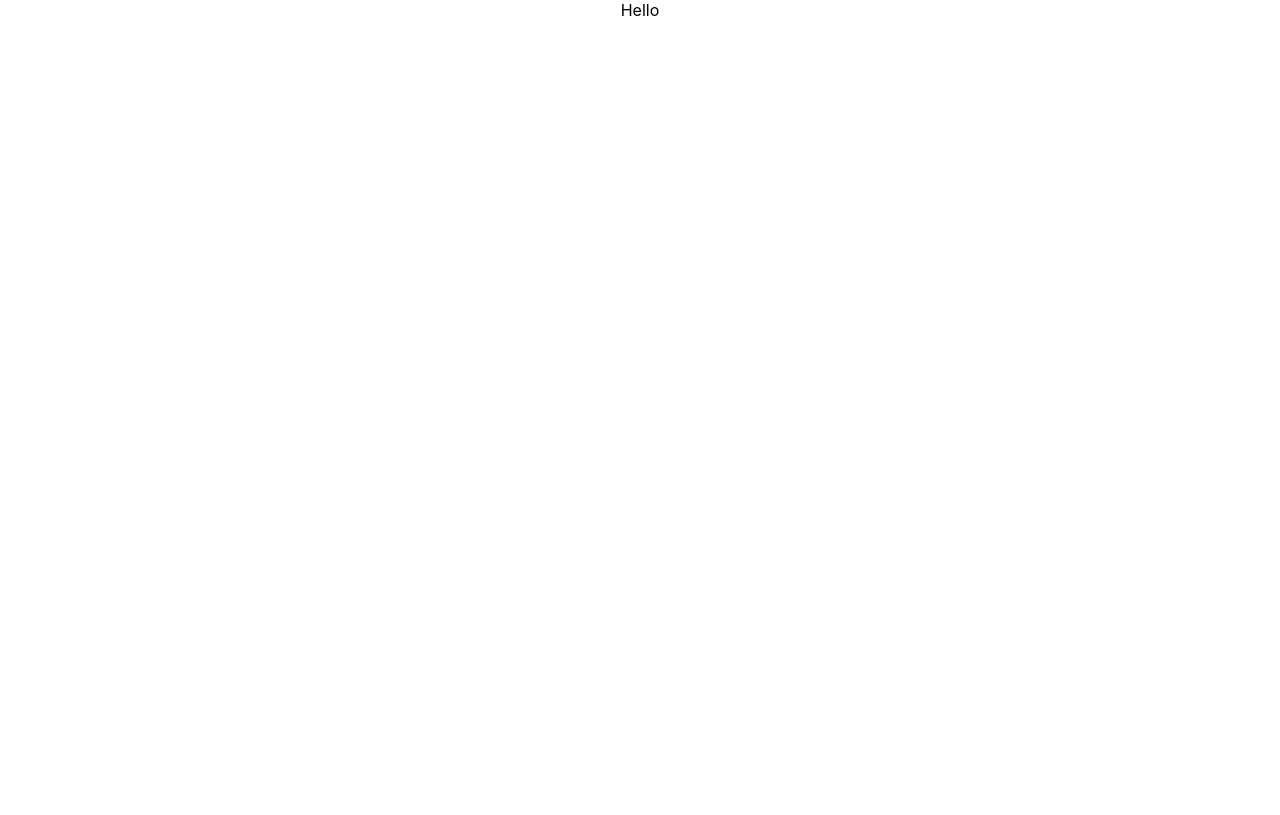
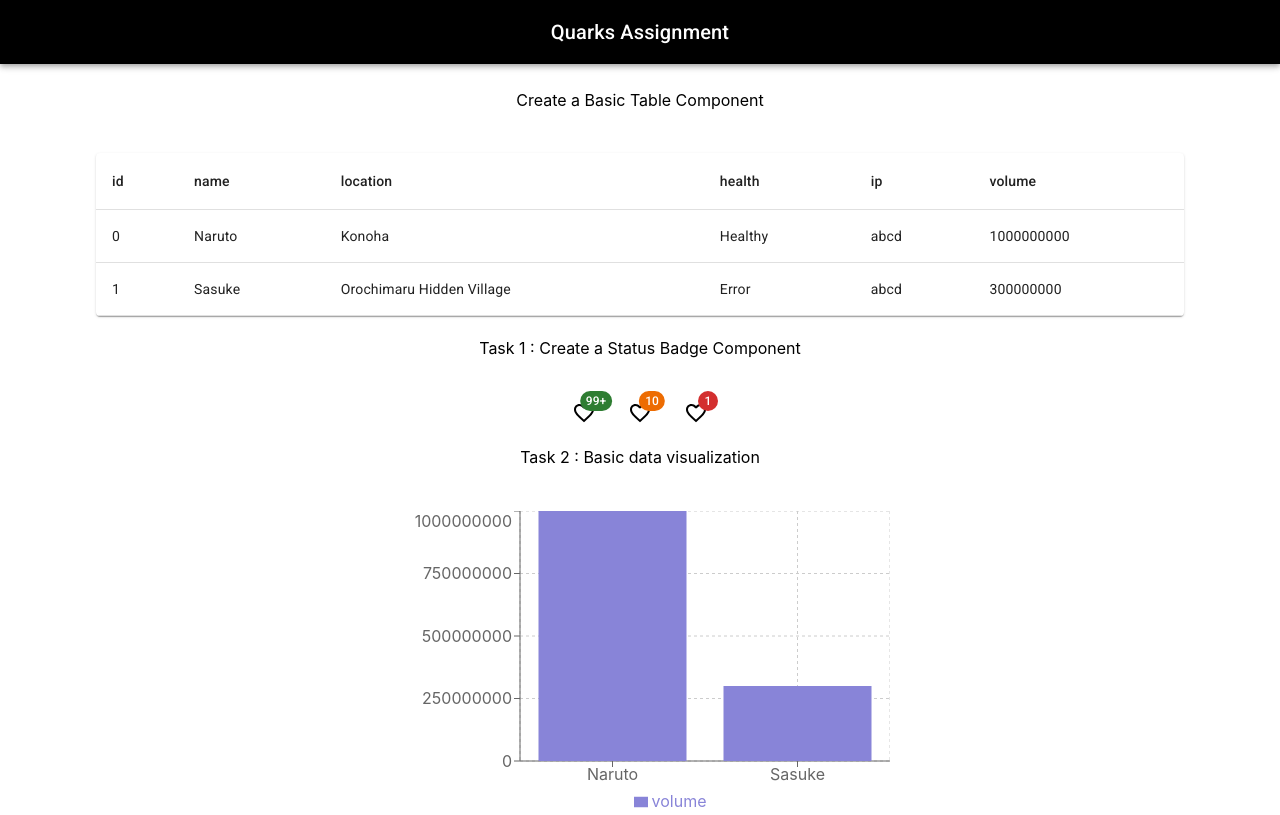
Before and after one commit to adityashukla74/quarks-react-assignment, a React (Create React App) app: page / in a window 1280 px wide. Built offline with nearby package versions, Linux system fonts and the light colour scheme.

Commit message:
completed Simple table, charts, navbar and table

```diff
--- a/package.json
+++ b/package.json
@@ -11,9 +11,11 @@
     "@testing-library/jest-dom": "^5.17.0",
     "@testing-library/react": "^13.4.0",
     "@testing-library/user-event": "^13.5.0",
+    "material-react-table": "^1.14.0",
     "react": "^18.2.0",
     "react-dom": "^18.2.0",
     "react-scripts": "5.0.1",
+    "recharts": "^2.8.0",
     "web-vitals": "^2.1.4"
   },
   "scripts": {
--- a/src/App.css
+++ b/src/App.css
@@ -1,38 +1,9 @@
 .App {
   text-align: center;
+  width: 85%;
+  margin: 0 auto;
 }
 
-.App-logo {
-  height: 40vmin;
-  pointer-events: none;
+.recharts-wrapper {
+  margin: 0 auto;
 }
-
-@media (prefers-reduced-motion: no-preference) {
-  .App-logo {
-    animation: App-logo-spin infinite 20s linear;
-  }
-}
-
-.App-header {
-  background-color: #282c34;
-  min-height: 100vh;
-  display: flex;
-  flex-direction: column;
-  align-items: center;
-  justify-content: center;
-  font-size: calc(10px + 2vmin);
-  color: white;
-}
-
-.App-link {
-  color: #61dafb;
-}
-
-@keyframes App-logo-spin {
-  from {
-    transform: rotate(0deg);
-  }
-  to {
-    transform: rotate(360deg);
-  }
-}
--- a/src/App.js
+++ b/src/App.js
@@ -1,10 +1,23 @@
 import './App.css';
+import Navbar from './Components/Navbar';
+import TableComponent from './Components/Table';
+import StatusBadge from './Components/badge';
+import ChartComponent from './Components/Charts';
 
 function App() {
   return (
-    <div className="App">
-      Hello
-    </div>
+    <>
+      <Navbar />
+      <div className="App">
+        <header style={{ marginBottom: '4%' }}> Create a Basic Table Component</header>
+        <TableComponent />
+        <header style={{ marginBottom: '4%', marginTop: '2%' }}>Task 1 : Create a Status Badge Component</header>
+        <StatusBadge />
+        <header style={{ marginBottom: '4%', marginTop: '2%' }}>Task 2 : Basic data visualization</header>
+        <ChartComponent />
+      </div>
+
+    </>
   );
 }
 
--- /dev/null
+++ b/src/Components/Charts.jsx
@@ -0,0 +1,54 @@
+import React from "react";
+import {
+  BarChart,
+  Bar,
+  XAxis,
+  YAxis,
+  CartesianGrid,
+  Tooltip,
+  Legend, ResponsiveContainer
+} from "recharts";
+
+const data = [
+  {
+    id: "0",
+    name: "Naruto",
+    location: "konoha",
+    health: "Healthy",
+    ip: "abcd",
+    volume: 1000000000 // in bytes
+  },
+  {
+    id: "1",
+    name: "Sasuke",
+    location: "Orochimaru Hidden Village",
+    health: "error",
+    ip: "abcd",
+    volume: 300000000 // in bytes
+  }
+];
+
+const ChartComponent = () => {
+  return (
+    <div>
+      <BarChart
+        width={500}
+        height={300}
+        data={data}
+        margin={{
+          left: 70,
+        }}
+      >
+        <CartesianGrid strokeDasharray="3 3" />
+        <XAxis dataKey="name" />
+        <YAxis dataKey="volume" />
+        <Tooltip />
+        <Legend />
+        <Bar dataKey="volume" fill="#8884d8" />
+      </BarChart>
+    </div>
+
+  );
+};
+
+export default ChartComponent;
--- /dev/null
+++ b/src/Components/Navbar.jsx
@@ -0,0 +1,27 @@
+import React from 'react';
+import { AppBar, Toolbar, Typography } from '@mui/material';
+
+function Navbar() {
+  const navbarStyle = {
+    background: 'black',
+    marginBottom: '2%'
+  };
+
+  const quarksNavbar = {
+    flexGrow: 1,
+    textAlign: 'center',
+    color: 'white',
+  };
+
+  return (
+    <AppBar position="static" style={navbarStyle}>
+      <Toolbar>
+        <Typography variant="h6" style={quarksNavbar}>
+          Quarks Assignment
+        </Typography>
+      </Toolbar>
+    </AppBar>
+  );
+}
+
+export default Navbar;
--- /dev/null
+++ b/src/Components/Table.jsx
@@ -0,0 +1,52 @@
+import React from 'react';
+import { Table, TableBody, TableCell, TableContainer, TableHead, TableRow, Paper } from '@mui/material';
+
+const data = [
+  {
+    id: "0",
+    name: "Naruto",
+    location: "Konoha",
+    health: "Healthy",
+    ip: "abcd",
+    volume: 1000000000 // in bytes
+  },
+  {
+    id: "1",
+    name: "Sasuke",
+    location: "Orochimaru Hidden Village",
+    health: "Error",
+    ip: "abcd",
+    volume: 300000000 // in bytes
+  },
+  // Add more data objects as needed
+];
+
+function TableComponent() {
+  // Get the keys from the first data object to dynamically generate table headers
+  const tableHeaders = Object.keys(data[0]);
+
+  return (
+    <TableContainer component={Paper}>
+      <Table sx={{ minWidth: 650 }} aria-label="simple table">
+        <TableHead>
+          <TableRow>
+            {tableHeaders.map((header) => (
+              <TableCell key={header}>{header}</TableCell>
+            ))}
+          </TableRow>
+        </TableHead>
+        <TableBody>
+          {data.map((row) => (
+            <TableRow key={row.id}>
+              {tableHeaders.map((header) => (
+                <TableCell key={header}>{row[header]}</TableCell>
+              ))}
+            </TableRow>
+          ))}
+        </TableBody>
+      </Table>
+    </TableContainer>
+  );
+}
+
+export default TableComponent;
--- /dev/null
+++ b/src/Components/badge.jsx
@@ -0,0 +1,25 @@
+import * as React from 'react';
+import Stack from '@mui/material/Stack';
+import Badge from '@mui/material/Badge';
+import FavoriteBorderIcon from '@mui/icons-material/FavoriteBorder';
+
+export default function StatusBadge() {
+  return (
+    <Stack
+      direction={{ xs: 'column', sm: 'row' }}
+      spacing={{ xs: 1, sm: 2, md: 4 }}
+      justifyContent="center"
+      alignItems="center"
+    >
+      <Badge color="success" badgeContent={100} >
+        <FavoriteBorderIcon />
+      </Badge>
+      <Badge color="warning" badgeContent={10} max={999}>
+        <FavoriteBorderIcon />
+      </Badge>
+      <Badge color="error" badgeContent={1}>
+        <FavoriteBorderIcon />
+      </Badge>
+    </Stack>
+  );
+}
```
Also changed, not shown: 1 other file (tests, documents, lock files or other folders).
